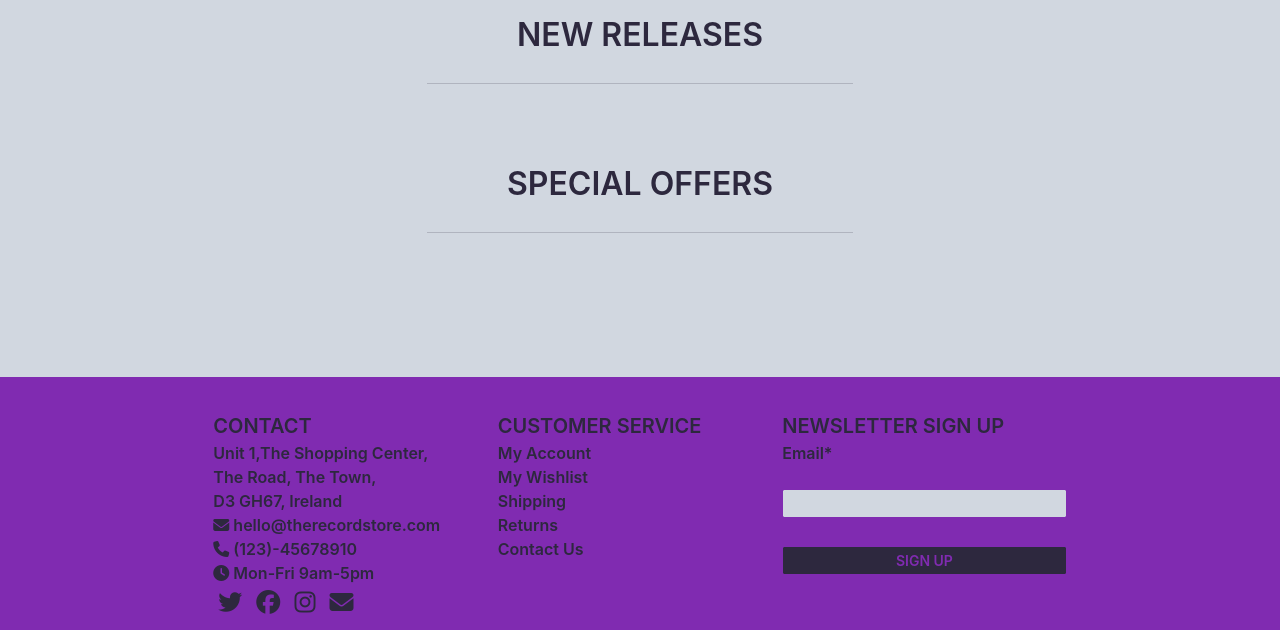
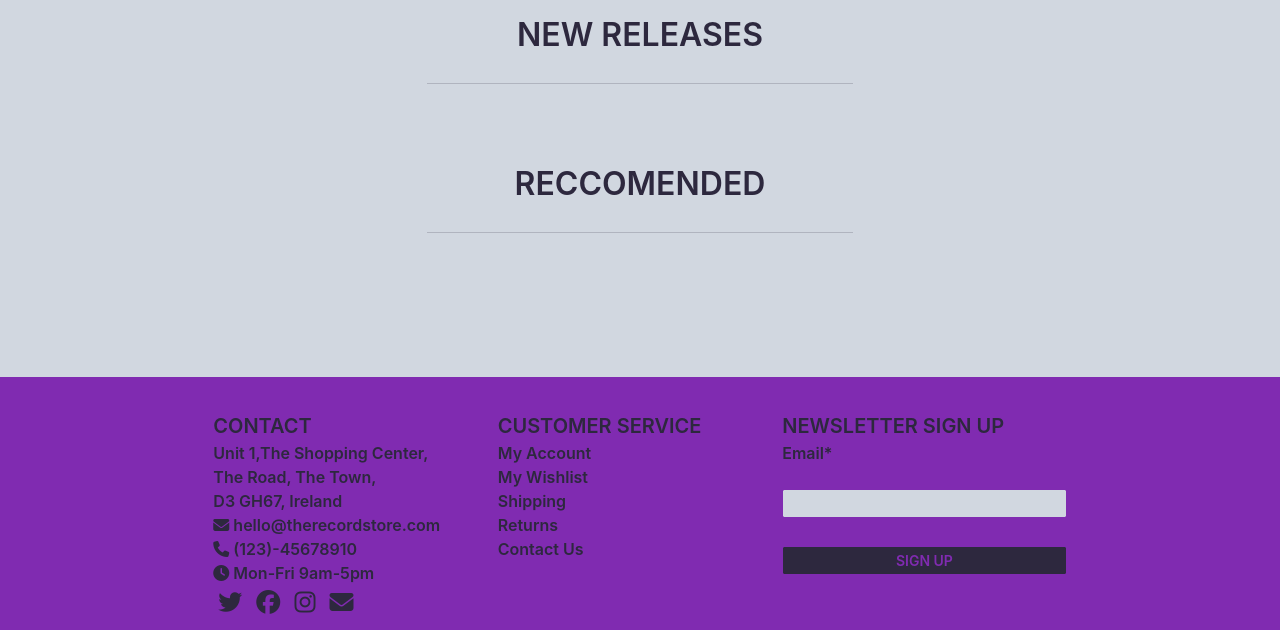
Before and after one commit to Code-Institute-Submissions/CI-MS4-The-Record-Store, a Django app: page / in a window 1280 px wide. Shown: the part 800-1430 px from the top of the page. Run offline with Django 3.2, Linux system fonts and the light colour scheme; data that the repository does not hold is empty; some libraries are stand-ins or nearby versions.

Commit message:
Link Carsoel products to thier product page.

```diff
--- a/cart/views.py
+++ b/cart/views.py
@@ -2,7 +2,6 @@ from django.shortcuts import (
     render, redirect, reverse, get_object_or_404)
 from django.contrib import messages
 from products.models import Product
-# Create your views here.
 
 
 def view_cart(request):
--- a/checkout/forms.py
+++ b/checkout/forms.py
@@ -9,11 +9,13 @@ class OrderForm(forms.ModelForm):
 
     def __init__(self, *args, **kwargs):
         super().__init__(*args, **kwargs)
-
+        # Set the class and label on all fields in the form
         for field in self.fields:
             self.fields[field].widget.attrs['class'] = ('form-control')
-            self.fields[field].widget.attrs['placeholder'] = self.fields[field].label
+            self.fields[field].widget.attrs['placeholder'] = (
+                self.fields[field].label)
 
+        # Hide the fields that don't require user input
         self.fields['user_profile'].widget = forms.HiddenInput()
         self.fields['order_total'].widget = forms.HiddenInput()
         self.fields['delivery_cost'].widget = forms.HiddenInput()
--- a/home/templates/home/index.html
+++ b/home/templates/home/index.html
@@ -23,7 +23,7 @@
                         <div class="text-background">AC/DC</div>
                         <div class="text-background">Power Up</div>
                         <a class="dark-button form-control col-6 offset-3 col-md-6 offset-md-3 col-lg-2 offset-lg-5"
-                            href="*">Buy Now</a>
+                            href="{% url 'view_product' 46 %}">Buy Now</a>
                     </div>
                 </div>
                 <div class="carousel-item">
@@ -32,7 +32,7 @@
                         <div class="text-background">Kayne West</div>
                         <div class="text-background">my beautiful dark twisted fantasy</div>
                         <a class="dark-button form-control col-6 offset-3 col-md-6 offset-md-3 col-lg-2 offset-lg-5"
-                            href="*">Buy Now</a>
+                            href="{% url 'view_product' 86 %}">Buy Now</a>
                     </div>
                 </div>
                 <div class="carousel-item">
@@ -41,7 +41,7 @@
                         <div class="text-background">Run the Jewels</div>
                         <div class="text-background">RTJ4</div>
                         <a class="dark-button form-control col-6 offset-3 col-md-6 offset-md-3 col-lg-2 offset-lg-5"
-                            href="*">Buy Now</a>
+                            href="{% url 'view_product' 87 %}">Buy Now</a>
                     </div>
                 </div>
                 <a class="carousel-control-prev" href="#carouselFull" role="button" data-slide="prev">
@@ -87,7 +87,7 @@
 
 <div class="row no-gutters">
     <div class="col-10 offset-1 col-md-4 offset-md-4">
-        <div class="page-title text-center">Special Offers</div>
+        <div class="page-title text-center">Reccomended</div>
         <div class="dark-hr"></div>
     </div>
 </div>
@@ -95,15 +95,15 @@
     <!-- Swiper -->
     <div class="swiper-container col">
         <div class="swiper-wrapper">
-            {% for special_offer in special_offers %}
+            {% for reccomended_product in recommended_products %}
             <div class="swiper-slide d-block">
-                <a href="{% url 'view_product' special_offer.id %}"><img src="{{special_offer.image.url}}" class="img-fluid" alt="Responsive image" /></a>
-                <a class="product-title" href="{% url 'view_product' special_offer.id %}">{{special_offer.name}}</a><br>
+                <a href="{% url 'view_product' reccomended_product.id %}"><img src="{{reccomended_product.image.url}}" class="img-fluid" alt="Responsive image" /></a>
+                <a class="product-title" href="{% url 'view_product' reccomended_product.id %}">{{reccomended_product.name}}</a><br>
                 <a class="product-artist"
-                  href="{% url 'view_products' %}?artist={{special_offer.artist}}">{{special_offer.artist.friendly_name}}</a><br>
+                  href="{% url 'view_products' %}?artist={{reccomended_product.artist}}">{{reccomended_product.artist.friendly_name}}</a><br>
                 <a class="product-label"
-                  href="{% url 'view_products' %}?label={{special_offer.label}}">{{special_offer.label.friendly_name}}</a>
-                <div class="product-sub-heading">€{{special_offer.price}}</div>
+                  href="{% url 'view_products' %}?label={{reccomended_product.label}}">{{reccomended_product.label.friendly_name}}</a>
+                <div class="product-sub-heading">€{{reccomended_product.price}}</div>
             </div>
             {% endfor %}
         </div>
--- a/home/views.py
+++ b/home/views.py
@@ -7,13 +7,11 @@ def index(request):
 
     products = Product.objects.all()
     new_releases = products.filter(tags__name='new_release')
-    special_offers = products.filter(tags__name='three_for_two')
+    recommended = products.filter(tags__name='recommended')
 
-    print(new_releases)
-    print(special_offers)
     context = {
         'new_releases': new_releases,
-        'special_offers': special_offers,
+        'recommended_products': recommended,
     }
 
     return render(request, 'home/index.html', context)
--- a/products/widgets.py
+++ b/products/widgets.py
@@ -7,4 +7,5 @@ class CustomClearableFileInput(ClearableFileInput):
     clear_checkbox_label = _('Remove')
     initial_text = _('Current Image')
     input_text = _('')
-    template_name = 'products/custom_widget_templates/custom_clearable_file_input.html'
+    template_name = (
+        'products/custom_widget_templates/custom_clearable_file_input.html')
--- a/templates/includes/main-header.html
+++ b/templates/includes/main-header.html
@@ -68,7 +68,7 @@
       <li class="list-inline-item dropdown col-6 p-0 m-0 text-center">
         <a class="nav-link dropdown-toggle" href="#" id="navbarDropdownMenuLink" data-toggle="dropdown"
           aria-haspopup="true" aria-expanded="false">
-          Special Offers
+          Promotions
         </a>
         <div class="dropdown-menu w-100 text-center" aria-labelledby="navbarDropdownMenuLink">
           {% for tag in tags %}
--- a/templates/includes/mobile-site-navigation.html
+++ b/templates/includes/mobile-site-navigation.html
@@ -17,7 +17,7 @@
             <li class="nav-item p-0 text-center">
                 <button class="filter-dropdown-button nav-link w-100 collapsed" type="button" data-toggle="collapse"
                     data-target="#collapsed-special-offers" aria-expanded="true" aria-controls="collapsed-special-offers">
-                    Special Offers
+                    Promotions
                 </button>
                 <div id="collapsed-special-offers" class="collapse" aria-labelledby="special-offers">
                     {% for tag in tags %}
--- a/the_record_store/forms.py
+++ b/the_record_store/forms.py
@@ -8,8 +8,6 @@ class CustomSignupForm(SignupForm):
     last_name = forms.CharField(max_length=30, label='Last Name')
 
     def save(self, request):
-
-        print("Custsom Save")
         user = super(CustomSignupForm, self).save(request)
         new_user_profile = UserProfile()
         new_user_profile.user = user
```
Also changed, not shown: checkout/models.py (+18 -12 lines), checkout/views.py (+0 -8 lines), checkout/webhooks.py (+4 -4 lines), products/admin.py (+18 -14 lines), products/views.py (+10 -2 lines), profiles/views.py (+0 -7 lines).
